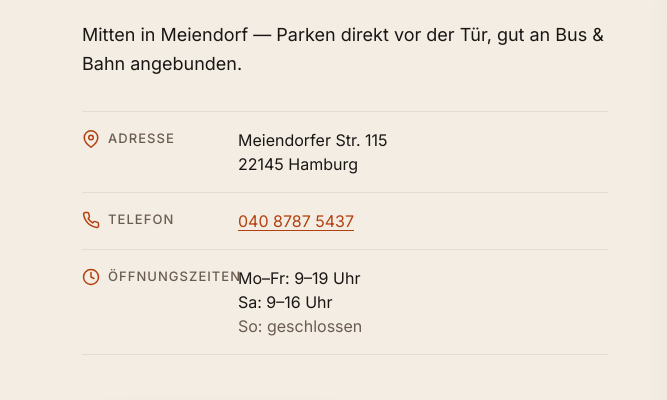
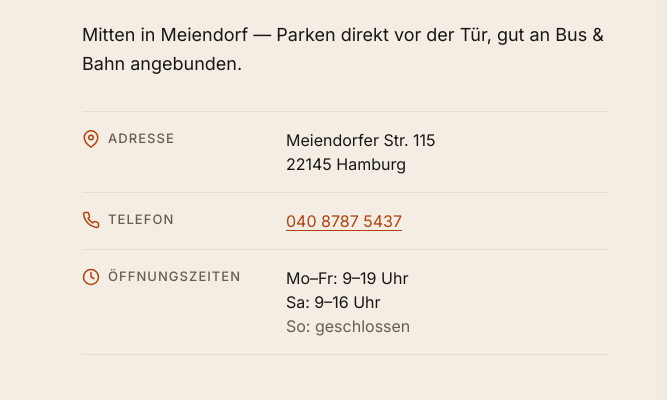
Before and after one commit to powerpeejay/habibi, a website: page index.html in a window 1280 px wide. Shown: the part 4496-4896 px from the top of the page, 0-667 px from the left. Drawn offline with Linux system fonts and the light colour scheme.

Commit message:
Standort dt-Spalte: 140px → 180px + Gap 16px → 24px
Label 'ÖFFNUNGSZEITEN' (UPPERCASE 13px tracking 0.08em + 18px Clock-Icon) war
mit ~138-141px Breite knapp gleich der dt-Spalten-Breite → visuell kein Gap zur
dd-Spalte. Bumped auf 180px (40px Puffer) und Gap auf --space-6 (24px) für Atem.

Mobile single-column-Override unangetastet (bleibt vertikal stacked).

```diff
--- a/css/main.css
+++ b/css/main.css
@@ -742,8 +742,8 @@ p {
 }
 .standort-row {
   display: grid;
-  grid-template-columns: 140px 1fr;
-  gap: var(--space-4);
+  grid-template-columns: 180px 1fr;
+  gap: var(--space-6);
   padding: var(--space-4) 0;
   border-top: 1px solid var(--color-border-light);
   align-items: start;
```
